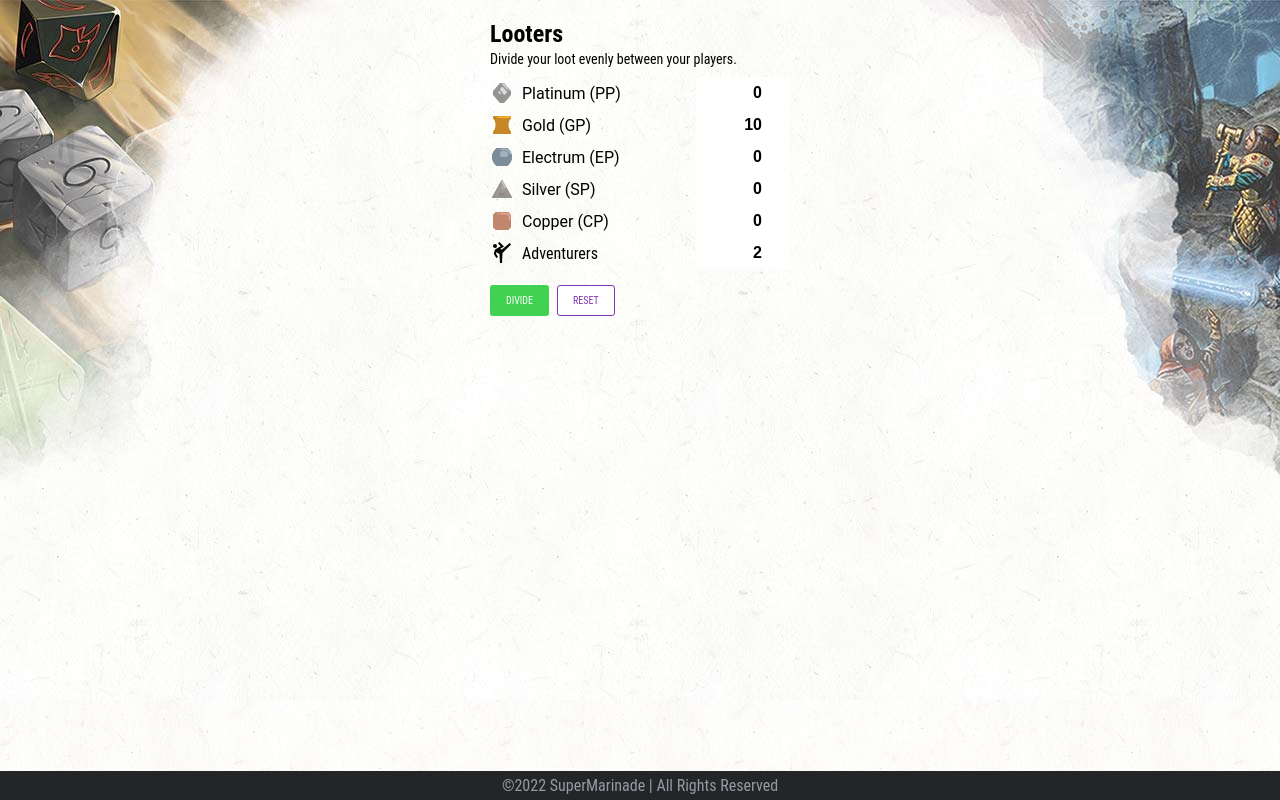
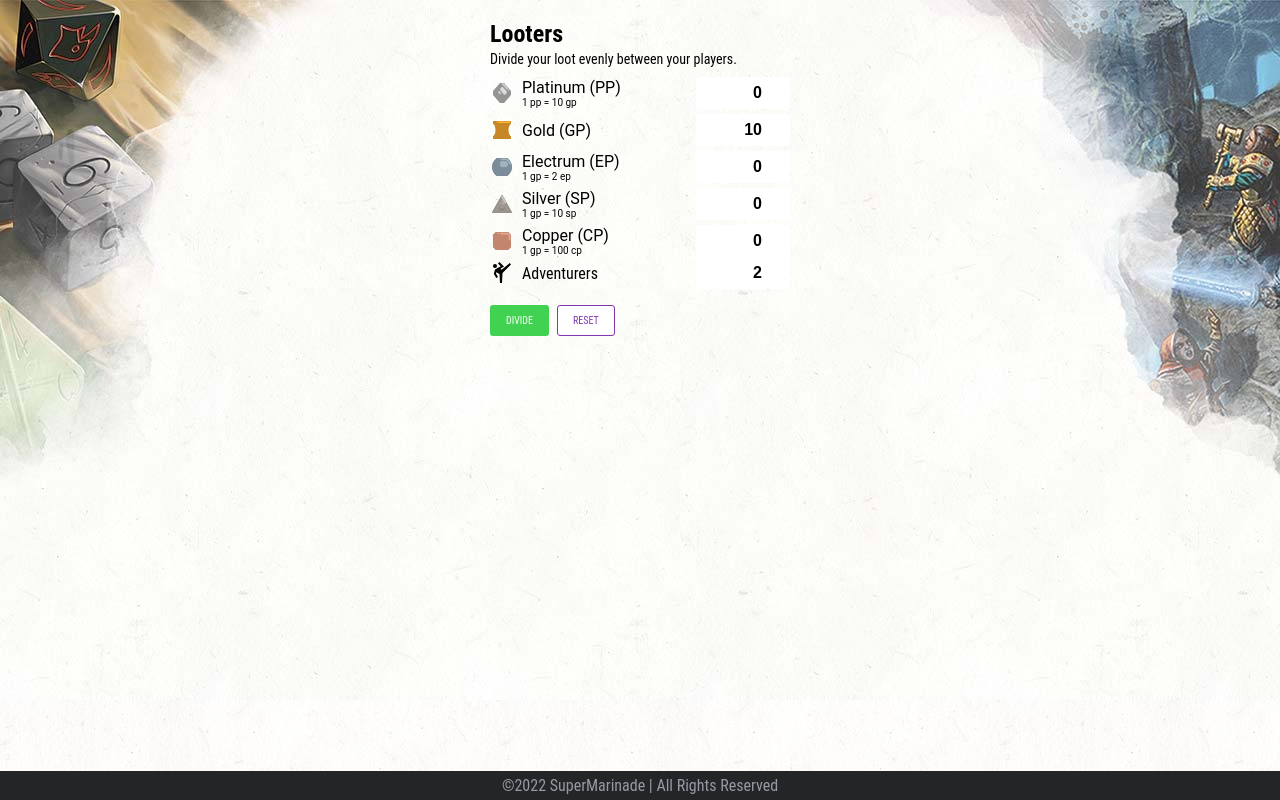
Before and after one commit to smarinade/dnd-money-splitter, a React (Create React App) app: page / in a window 1280 px wide. Built offline with nearby package versions, Linux system fonts and the light colour scheme.

Commit message:
:sparkles: Add translation to gold.

```diff
--- a/src/component/Coin/Coin.module.css
+++ b/src/component/Coin/Coin.module.css
@@ -3,6 +3,7 @@
     align-items: center;
     font-family: Roboto, Helvetica, sans-serif;
     font-size: var(--font-size-text);
+    margin-top: 5px;
 }
 
 .Coin .icon {
@@ -11,8 +12,18 @@
     margin-right: 8px;
 }
 
+.Coin .label {
+    display: flex;
+    flex-direction: column;
+    flex: 1 1 0;
+}
+
 .Coin .info {
-    flex: 1 1 0;
+
+}
+
+.Coin .description {
+    font-size: 10px;
 }
 
 .Coin .value {
--- a/src/component/Coin/Coin.tsx
+++ b/src/component/Coin/Coin.tsx
@@ -4,15 +4,19 @@ import {CoinIcon} from "./Icon/CoinIcon";
 
 type CoinProps = {
     label: string,
+    description?: string,
     name: 'platinum' | 'gold' | 'electrum' | 'silver' | 'copper'
     value?: number
 }
 
-function Coin({label, name, value = 0}: CoinProps) {
+function Coin({label, description, name, value = 0}: CoinProps) {
     return (
         <label className={styles.Coin}>
             <CoinIcon type={name}></CoinIcon>
-            <span className={styles.info}>{label}</span>
+            <div className={styles.label}>
+                <span className={styles.info}>{label}</span>
+                <span className={styles.description}>{description}</span>
+            </div>
             <input className={styles.value} name={name} type="number" inputMode="decimal" defaultValue={value} min={0}/>
         </label>
     );
--- a/src/component/Form/CoinForm.tsx
+++ b/src/component/Form/CoinForm.tsx
@@ -51,11 +51,11 @@ function CoinForm(props: CoinFormProps) {
     return (
         <>
             <form className={styles.CoinForm} onSubmit={handleDivide} onReset={handleReset}>
-                <Coin label={"Platinum (PP)"} name={"platinum"}></Coin>
+                <Coin label={"Platinum (PP)"} description={"1 pp = 10 gp"} name={"platinum"}></Coin>
                 <Coin label={"Gold (GP)"} name={"gold"} value={10}></Coin>
-                <Coin label={"Electrum (EP)"} name={"electrum"}></Coin>
-                <Coin label={"Silver (SP)"} name={"silver"}></Coin>
-                <Coin label={"Copper (CP)"} name={"copper"}></Coin>
+                <Coin label={"Electrum (EP)"} description={"1 gp = 2 ep"} name={"electrum"}></Coin>
+                <Coin label={"Silver (SP)"} description={"1 gp = 10 sp"} name={"silver"}></Coin>
+                <Coin label={"Copper (CP)"} description={"1 gp = 100 cp"} name={"copper"}></Coin>
 
                 <Adventurer></Adventurer>
 
```
